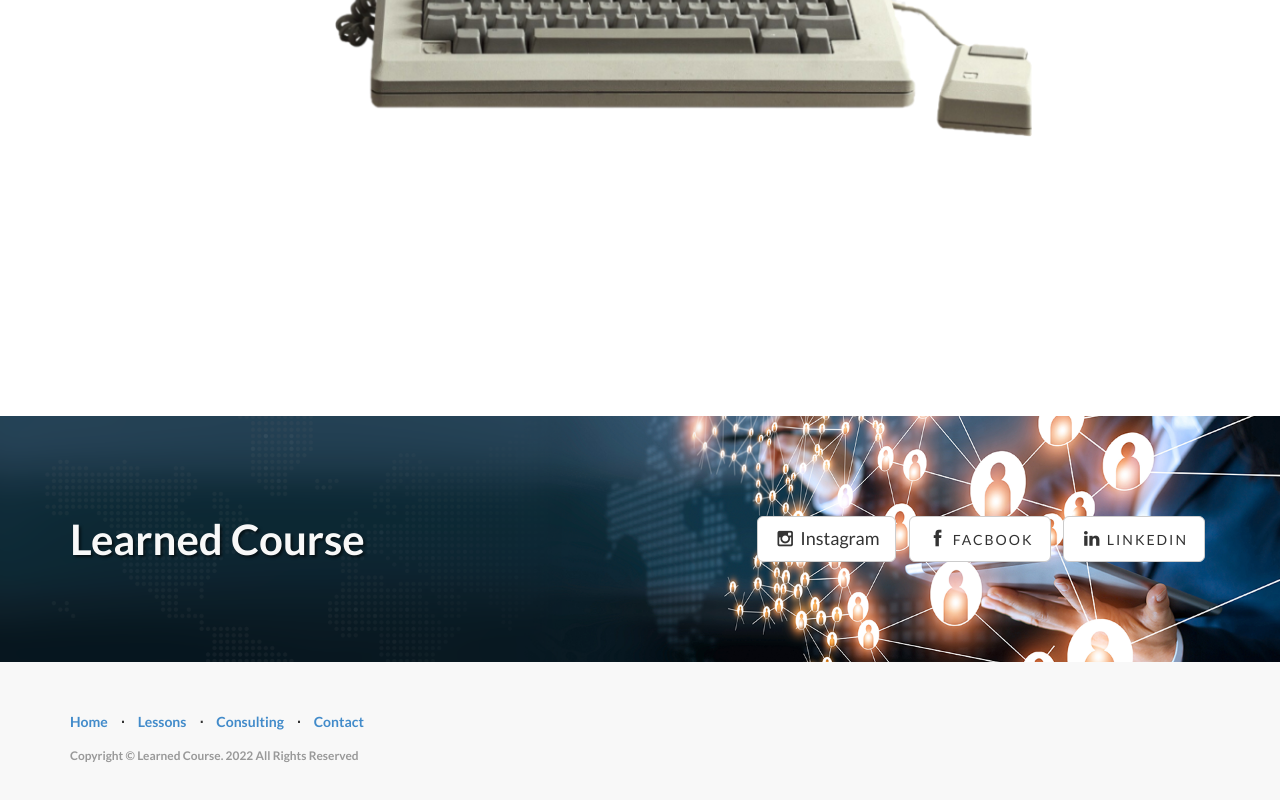
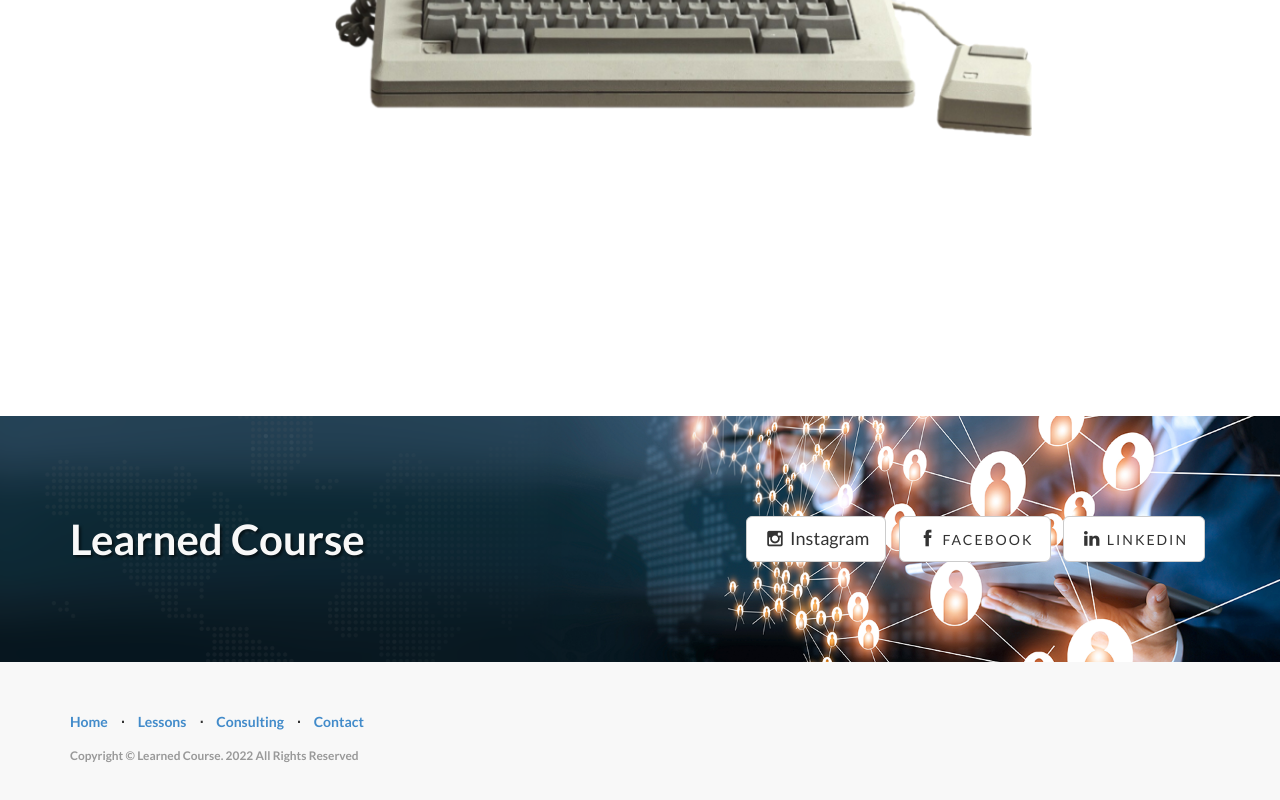
Before and after one commit to Almah2288/Learned-Course-, a plain HTML site: page lessons.html in a window 1280 px wide. Shown: the part 1284-2084 px from the top of the page. Drawn offline with Linux system fonts and the light colour scheme.

Commit message:
Update lessons.html

```diff
--- a/lessons.html
+++ b/lessons.html
@@ -100,7 +100,7 @@
                 <ul class="list-inline banner-social-buttons">
                     <li><a href="URL HERE" class="btn btn-default btn-lg"><i class="fa fa-instagram  fa-fw"></i> <span class="Instagram">Instagram </span></a>
                     </li>
-                    <li><a href="URL HERE" class="btn btn-default btn-lg"><i class="fa fa-facebook fa-fw"></i> <span class="network-name">facbook</span></a>
+                    <li><a href="URL HERE" class="btn btn-default btn-lg"><i class="fa fa-facebook fa-fw"></i> <span class="network-name">facebook</span></a>
                     </li>
                     <li><a href="URL HERE" class="btn btn-default btn-lg"><i class="fa fa-linkedin fa-fw"></i> <span class="network-name">Linkedin</span></a>
                     </li>
```
